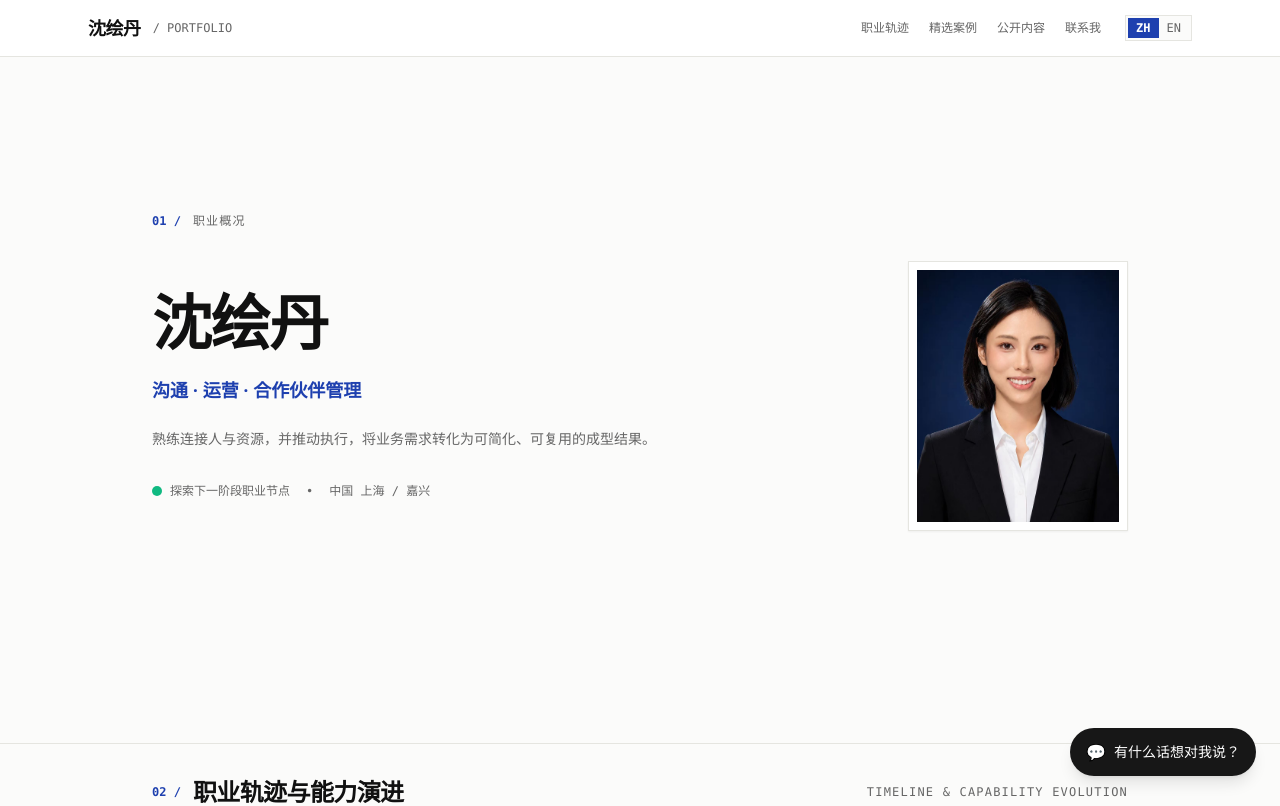
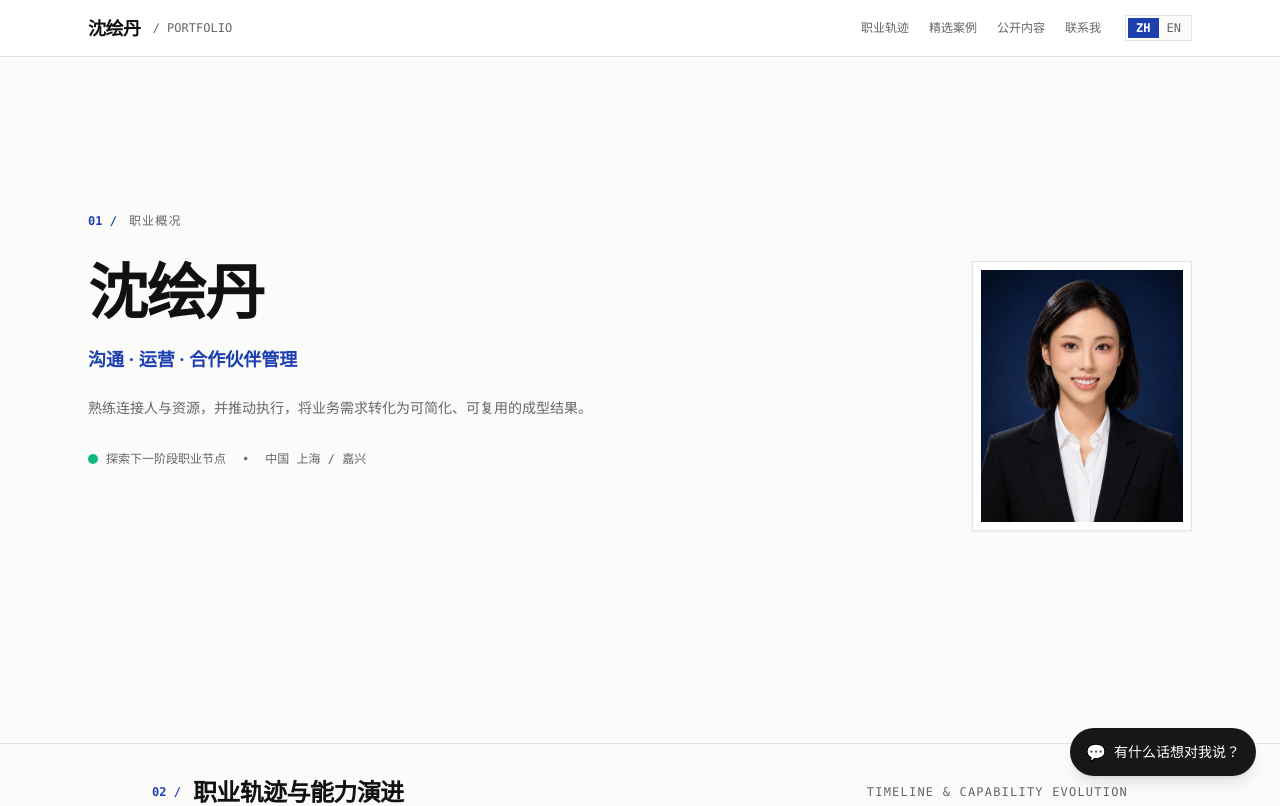
Before and after one commit to echo-eng928/huidan-career-deck, a React (Vite) app: page / in a window 1280 px wide. Shown: the top 806 px of the page. Built offline with nearby package versions, Linux system fonts and the light colour scheme.

Commit message:
feat: finalize editorial welcome note

```diff
--- a/src/App.jsx
+++ b/src/App.jsx
@@ -5,27 +5,25 @@ import Career from './components/Career';
 import Projects from './components/Projects';
 import About from './components/About';
 import Contact from './components/Contact';
-import FeedbackModal from './components/FeedbackModal'; // 1. 正确引入组件
+import FeedbackModal from './components/FeedbackModal';
+import WelcomeNote from './components/WelcomeNote';
 
 export default function App() {
   const [lang, setLang] = useState('zh');
 
   return (
     <div className="min-h-screen bg-[#FBFBFA]">
-      {/* 顶部 Header */}
-      <Header
-        lang={lang}
-        setLang={setLang}
-      />
+      <Header lang={lang} setLang={setLang} />
 
-      {/* 页面主体内容 */}
       <Hero lang={lang} />
       <Career lang={lang} />
       <Projects lang={lang} />
       <About lang={lang} />
       <Contact lang={lang} />
 
-      {/* 2. 在 return 内部的最底部渲染反馈弹窗 */}
+      {/* 极简手写三语小纸条 */}
+      <WelcomeNote />
+
       <FeedbackModal />
     </div>
   );
--- a/src/components/Hero.jsx
+++ b/src/components/Hero.jsx
@@ -1,5 +1,6 @@
 import React from 'react';
 import defaultAvatar from '../assets/avatar.jpg';
+import WelcomeNote from './WelcomeNote';
 
 export default function Hero({ lang }) {
   const currentLang = lang || 'zh';
@@ -12,7 +13,7 @@ export default function Hero({ lang }) {
 
   return (
     <section id="slide-01" className="deck-slide border-b border-[#E5E5E0]">
-      <div className="max-w-5xl mx-auto px-6 w-full space-y-8">
+      <div className="max-w-6xl mx-auto px-6 w-full space-y-8">
 
         <div className="flex items-center space-x-3 mb-2">
           <span className="text-xs font-mono text-[#1E40AF] font-bold">01 /</span>
@@ -21,11 +22,11 @@ export default function Hero({ lang }) {
           </span>
         </div>
 
-        {/* 严格锁定左右两栏双栏结构，右侧为精美相框 */}
-        <div style={{ display: 'flex', justifyContent: 'space-between', alignItems: 'center', gap: '2rem' }}>
+        {/* 核心三栏结构：左侧文字 | 中间靠上的手写便签区 | 右侧相框 */}
+        <div className="flex flex-col lg:flex-row items-start justify-between gap-8">
 
           {/* 左侧文字与标语区 */}
-          <div style={{ flex: '1 1 0%', minWidth: '0' }} className="space-y-6">
+          <div className="flex-1 min-w-0 space-y-6">
             <h1 className="text-5xl md:text-6xl font-serif font-bold tracking-tight text-[#111111] leading-none">
               {name}
             </h1>
@@ -34,7 +35,7 @@ export default function Hero({ lang }) {
               {title}
             </div>
 
-            <p className="text-sm font-sans text-[#666666] leading-relaxed max-w-xl">
+            <p className="text-sm font-sans text-[#666666] leading-relaxed max-w-lg">
               {bio}
             </p>
 
@@ -48,7 +49,12 @@ export default function Hero({ lang }) {
             </div>
           </div>
 
-          {/* 右侧：第二张图中的高质感精致相框 */}
+          {/* 🌟 完美对齐红框位置：使用 items-start 让它紧贴顶部，与姓名上端平齐 */}
+          <div className="hidden lg:flex items-start justify-center pt-1 px-4">
+            <WelcomeNote />
+          </div>
+
+          {/* 右侧：高质感精致相框 */}
           <div style={{ width: '220px', height: '270px', flexShrink: 0 }} className="bg-white p-2 border border-[#E5E5E0] shadow-sm rounded-xs">
             <img
               src={defaultAvatar}
@@ -59,6 +65,11 @@ export default function Hero({ lang }) {
 
         </div>
 
+        {/* 移动端向下适配 */}
+        <div className="block lg:hidden pt-4">
+          <WelcomeNote />
+        </div>
+
       </div>
     </section>
   );
--- /dev/null
+++ b/src/components/WelcomeNote.jsx
@@ -0,0 +1,112 @@
+import React, { useEffect, useState } from 'react';
+
+export default function WelcomeNote() {
+  const [show, setShow] = useState(false);
+
+  useEffect(() => {
+    const timer = setTimeout(() => {
+      setShow(true);
+    }, 250);
+
+    return () => clearTimeout(timer);
+  }, []);
+
+  if (!show) return null;
+
+  return (
+    <div
+      aria-hidden="true"
+      className="
+        pointer-events-none
+        select-none
+        relative
+        z-10
+        w-fit
+        max-w-[300px]
+        md:max-w-[340px]
+        -rotate-[3deg]
+        welcome-note-animation
+      "
+    >
+      <div
+        className="relative"
+        style={{
+          fontFamily: "'Newsreader', 'Playfair Display', Georgia, serif",
+          fontStyle: 'italic',
+        }}
+      >
+        {/* 中文 */}
+        <div
+          className="
+            text-[16px]
+            leading-[1.45]
+            tracking-[0.01em]
+            text-[#777777]
+            md:text-[18px]
+          "
+        >
+          谢谢你来看我~
+        </div>
+
+        {/* English */}
+        <div
+          className="
+            mt-0.5
+            pl-3
+            text-[11px]
+            leading-[1.5]
+            tracking-[0.01em]
+            text-[#999999]
+            md:text-[12px]
+          "
+        >
+          Thanks for stopping by.
+        </div>
+
+        {/* Français */}
+        <div
+          className="
+            mt-0
+            pl-6
+            text-[10px]
+            leading-[1.5]
+            tracking-[0.01em]
+            text-[#999999]
+            md:text-[11px]
+          "
+        >
+          Tu es là. Merci d’être passé·e.
+        </div>
+
+        {/* 很轻的手写线条 */}
+        <div
+          className="
+            mt-3
+            ml-24
+            h-px
+            w-28
+            rotate-[2deg]
+            bg-[#888888]/45
+            md:ml-32
+            md:w-36
+          "
+        />
+
+        {/* 小小的 :) */}
+        <span
+          className="
+            absolute
+            -right-4
+            bottom-[-2px]
+            text-[16px]
+            text-[#888888]/80
+            md:-right-5
+            md:text-[18px]
+          "
+        >
+          :)
+        </span>
+      </div>
+    </div>
+  );
+}
--- a/src/index.css
+++ b/src/index.css
@@ -20,3 +20,20 @@ body {
   padding-top: 2rem;
   padding-bottom: 2rem;
 }
+
+/* 欢迎语动画 */
+@keyframes welcomeNoteIn {
+  0% {
+    opacity: 0;
+    transform: translateY(5px);
+  }
+
+  100% {
+    opacity: 1;
+    transform: translateY(0);
+  }
+}
+
+.welcome-note-animation {
+  animation: welcomeNoteIn 0.8s ease-out forwards;
+}
```
Also changed, not shown: 5 other files (tests, documents, lock files or other folders).
